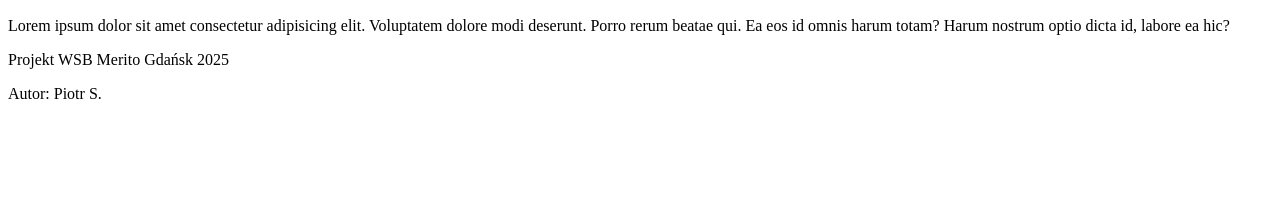
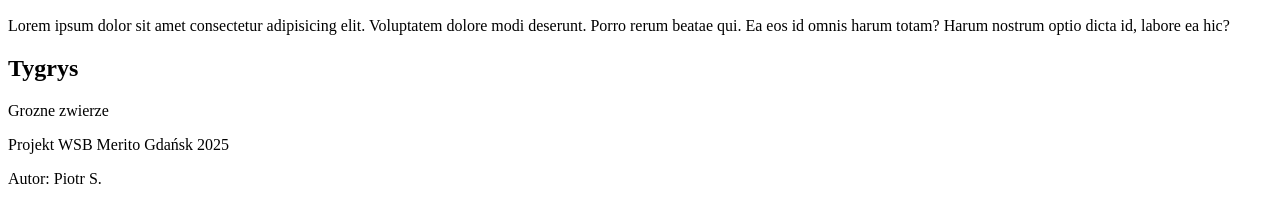
Before and after one commit to PSkrzyp02/NWWO-GIT-PS, a plain HTML site: page index.html in a window 1280 px wide. Shown: the part 1773-1977 px from the top of the page. Before the commit the page ends 1892 px from the top, so only its background shows below. Drawn offline with Linux system fonts and the light colour scheme.

Commit message:
Update index.html

```diff
--- a/index.html
+++ b/index.html
@@ -15,7 +15,7 @@
 
    </header>
     <main>
-<secion>
+<section>
 
     <h2>Zebra</h2>
 
@@ -32,7 +32,15 @@
 
 
 
-</secion>
+</section>
+        <section>
+            <h2>
+                Tygrys
+            </h2>
+            <p>
+                Grozne zwierze
+            </p>
+        </section>
 
     </main>
     <footer>
```
